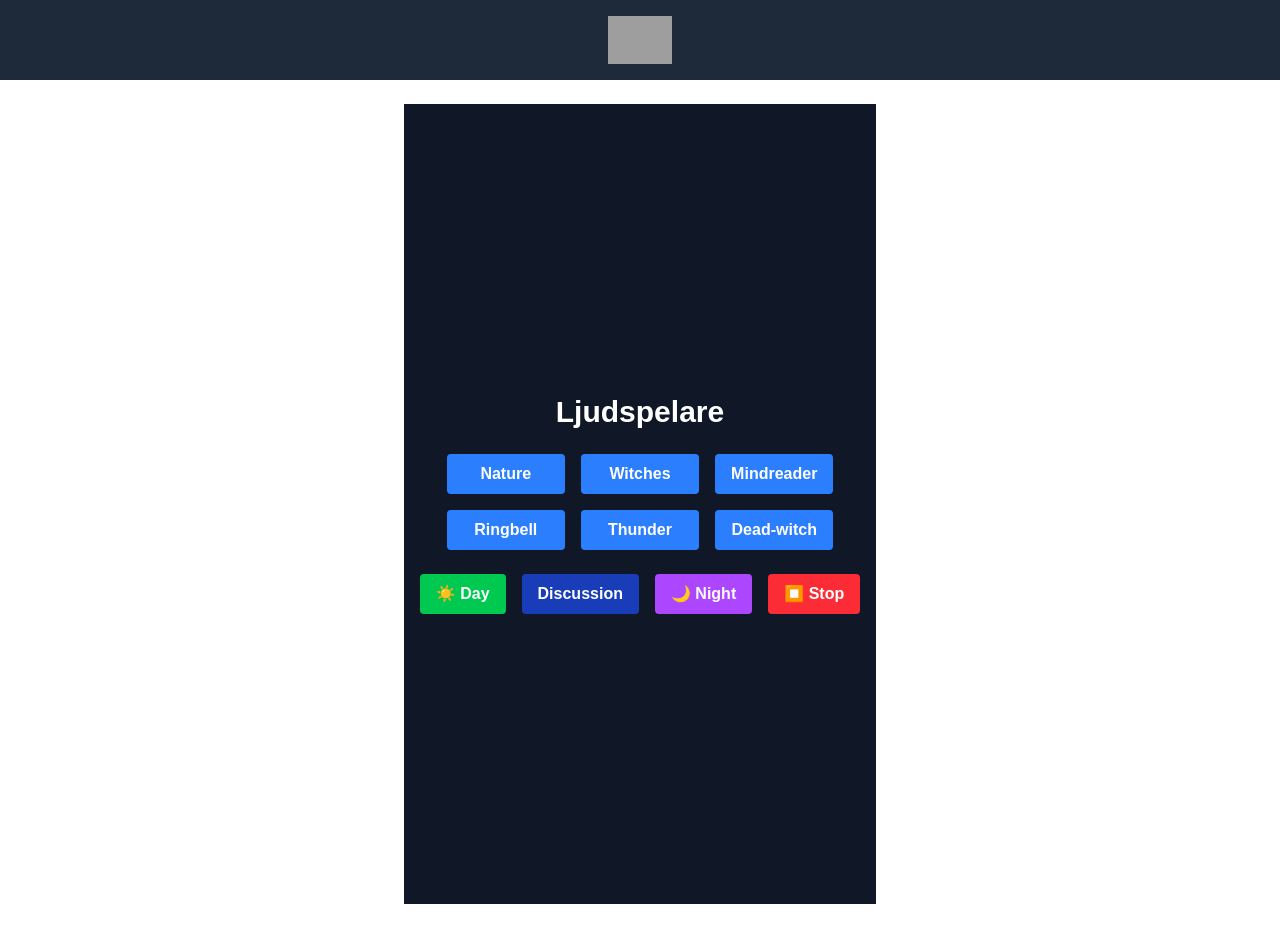
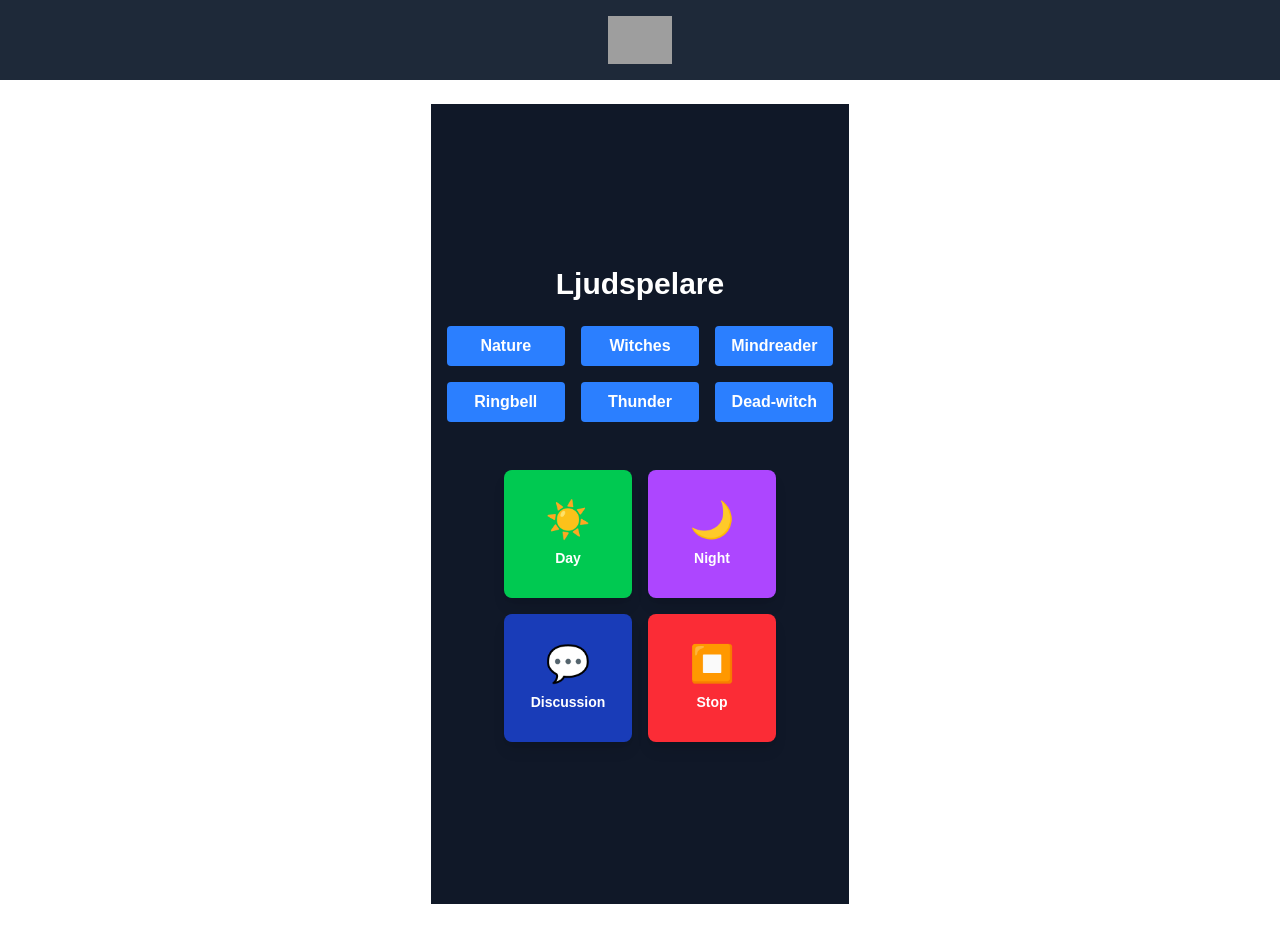
Before and after one commit to kaspvik/project-hex, a Next.js app in the folder project-hex/: page / in a window 1280 px wide. Built offline with nearby package versions, Linux system fonts and the light colour scheme; grey boxes are pictures that could not be loaded.

Commit message:
refactor MusicController buttons for improved layout and accessibility

```diff
--- a/project-hex/app/components/musiccontroller.tsx
+++ b/project-hex/app/components/musiccontroller.tsx
@@ -23,26 +23,37 @@ const MusicController: React.FC = () => {
   };
 
   return (
-    <div className="flex gap-4">
+    <div className="grid grid-cols-2 gap-4 mt-6">
+      {/* Dag-knapp */}
       <button
         onClick={() => playMusic("/sounds/new-dawn.mp3")}
-        className="bg-green-500 hover:bg-green-700 text-white font-bold py-2 px-4 rounded transition-all">
-        ☀️ Day
+        className="flex flex-col items-center justify-center w-32 h-32 bg-green-500 hover:bg-green-700 text-white font-bold rounded-lg shadow-lg transition-all">
+        <span className="text-4xl">☀️</span>
+        <span className="text-sm mt-2">Day</span>
       </button>
+
+      {/* Natt-knapp */}
+      <button
+        onClick={() => playMusic("/sounds/night-time.mp3")}
+        className="flex flex-col items-center justify-center w-32 h-32 bg-purple-500 hover:bg-purple-700 text-white font-bold rounded-lg shadow-lg transition-all">
+        <span className="text-4xl">🌙</span>
+        <span className="text-sm mt-2">Night</span>
+      </button>
+
+      {/* Diskussion-knapp */}
       <button
         onClick={() => playMusic("/sounds/discussion.mp3")}
-        className="bg-blue-800 hover:bg-blue-700 text-white font-bold py-2 px-4 rounded transition-all">
-        Discussion
+        className="flex flex-col items-center justify-center w-32 h-32 bg-blue-800 hover:bg-blue-700 text-white font-bold rounded-lg shadow-lg transition-all">
+        <span className="text-4xl">💬</span>
+        <span className="text-sm mt-2">Discussion</span>
       </button>
-      <button
-        onClick={() => playMusic("/sounds/night-time.mp3")}
-        className="bg-purple-500 hover:bg-purple-700 text-white font-bold py-2 px-4 rounded transition-all">
-        🌙 Night
-      </button>
+
+      {/* Stop-knapp */}
       <button
         onClick={stopMusic}
-        className="bg-red-500 hover:bg-red-700 text-white font-bold py-2 px-4 rounded transition-all">
-        ⏹️ Stop
+        className="flex flex-col items-center justify-center w-32 h-32 bg-red-500 hover:bg-red-700 text-white font-bold rounded-lg shadow-lg transition-all">
+        <span className="text-4xl">⏹️</span>
+        <span className="text-sm mt-2">Stop</span>
       </button>
     </div>
   );
```
